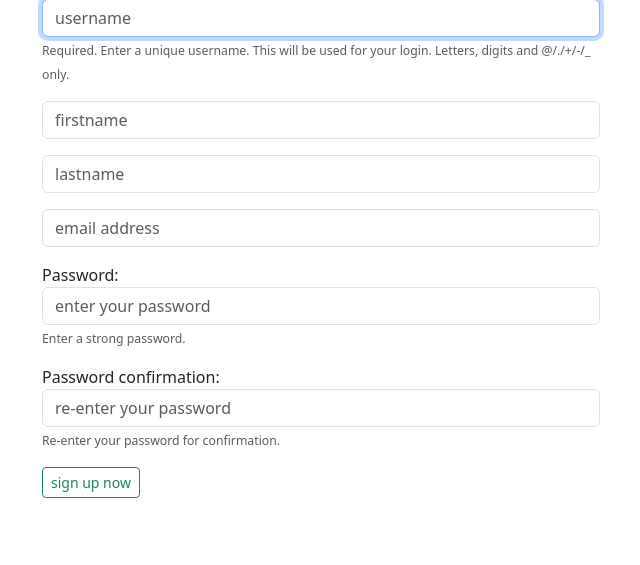
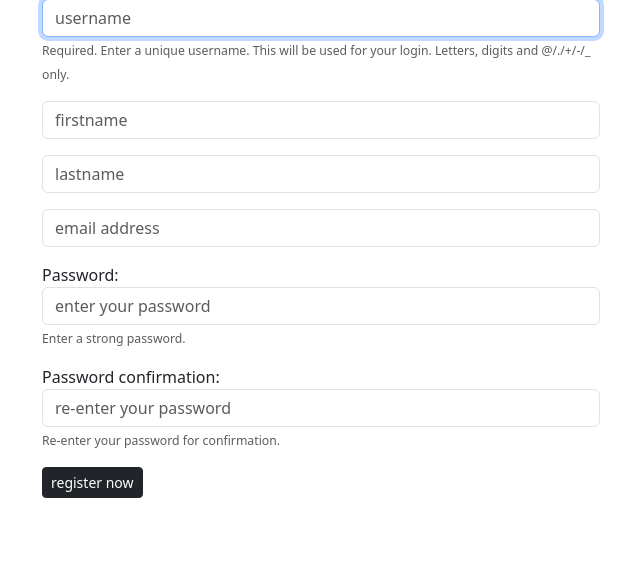
Before and after one commit to paulaji/IM-CRM, a Django app: page /register/ in a window 1280 px wide. Shown: the part 174-739 px from the top of the page, without its empty margins (319-959 px from the left). Run offline with Django 4.2, Linux system fonts and the light colour scheme.

Commit message:
Update register.html

```diff
--- a/imcrm/website/templates/register.html
+++ b/imcrm/website/templates/register.html
@@ -11,9 +11,7 @@
     <!-- we render the form as an html paragraph using the below statement -->
     <!-- django would know which form to use since in our views.py, we rendered this html page, register.html inside register_user view which contains our form -->
     {% csrf_token %} {{ form.as_p }}
-    <button type="submit" class="btn btn-outline-success btn-sm">
-      sign up now
-    </button>
+    <button type="submit" class="btn btn-dark btn-sm">register now</button>
   </form>
 </div>
 
```
